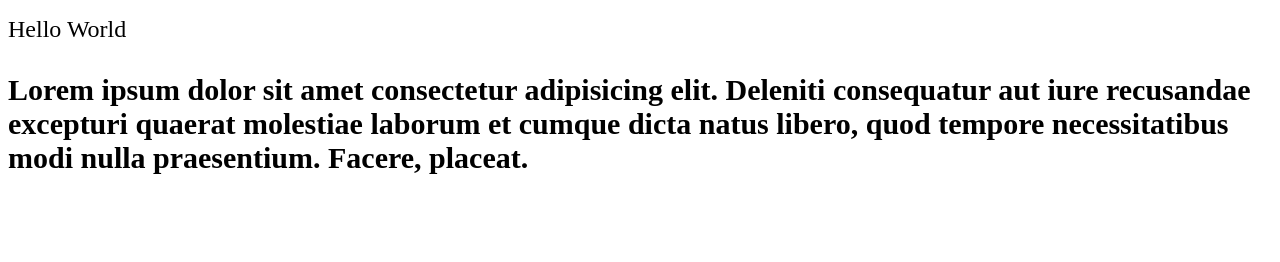
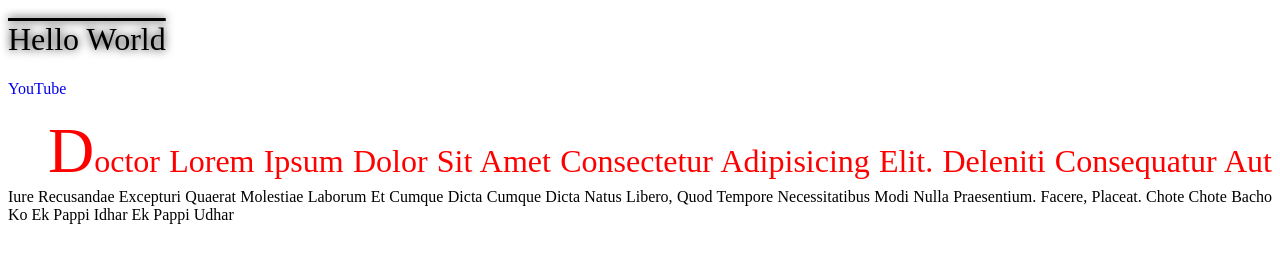
Before and after one commit to haideralishah/Saylani-Batch-9-Section-H, a plain HTML site: page HTML & CSS/class 9 - Text/index.html in a window 1280 px wide. Drawn offline with Linux system fonts and the light colour scheme.

Commit message:
text chapter completed

```diff
--- a/HTML & CSS/class 9 - Text/index.html
+++ b/HTML & CSS/class 9 - Text/index.html
@@ -22,15 +22,18 @@
       quisquam. Suscipit, accusantium?
     </p> -->
 
+    <h1>Hello World</h1>
+    <a href="#" class="special-dec">YouTube</a>
 
-
-    <h1>Hello World</h1>
     <div>
       <p>
+        <abbr title="">Doctor</abbr>
         Lorem ipsum dolor sit amet consectetur adipisicing elit. Deleniti
         consequatur aut iure recusandae excepturi quaerat molestiae laborum et
-        cumque dicta natus libero, quod tempore necessitatibus modi nulla
-        praesentium. Facere, placeat.
+        <span class="special-italic"> cumque dicta </span>
+        <span class="special-oblique"> cumque dicta </span>natus libero, quod
+        tempore necessitatibus modi nulla praesentium. Facere, placeat.
+        <cite class="special-style">chote chote bacho ko ek pappi idhar ek pappi udhar</cite>
       </p>
     </div>
   </body>
--- a/HTML & CSS/class 9 - Text/style.css
+++ b/HTML & CSS/class 9 - Text/style.css
@@ -12,10 +12,7 @@ p{
     font-size: 1.5em;
 } */
 
-
-
-
-
+/*
 
 
 div{
@@ -23,16 +20,91 @@ div{
 }
 h1, p{
     font-size: 1.5em;
-}
+} */
 
 /* h1, p{
     font-size: 50% !important;
 } */
 
+h1 {
+  font-weight: normal;
+}
+p {
+  /* font-weight: bold; */
+}
 
-h1{
-    font-weight: normal;
+/* .special-italic {
+  font-size: 32px;
+  color: rgb(255, 136, 0);
+  font-style: italic;
+} */
+/* .special-oblique {
+  font-size: 32px;
+  color: rgb(255, 136, 0);
+  font-style: oblique;
+} */
+
+.special-style {
+  font-style: normal;
+  font-weight: normal;
 }
-p{
-    font-weight: bold;
+
+p {
+  text-transform: uppercase;
+  text-transform: lowercase;
+  text-transform: capitalize;
 }
+
+h1 {
+  text-decoration: overline;
+}
+.special-dec {
+  text-decoration: none;
+}
+
+.special-dec:hover {
+  text-decoration: underline;
+  color: #ffa500;
+  font-size: 17px;
+}
+
+abbr {
+  text-decoration: none;
+}
+
+/* div{
+    font-size: 26px;
+}
+
+h1, p{
+    font-size: 50%;
+} */
+
+h1 {
+  /* word-spacing: 0.9em; */
+  /* letter-spacing: 0.5em; */
+  /* text-indent: -6.5em;     */
+
+  /* text-shadow: 2px 2px 10px #ffa500; */
+
+  text-shadow: 0px 0px 10px #000;
+}
+
+p {
+  /* line-height: 1.9em; */
+  text-align: left;
+  text-align: right;
+  text-align: center;
+  text-align: justify;
+  text-indent: 2.5em;
+}
+
+p:first-letter {
+  font-size: 2em;
+  color: #ff0000;
+}
+
+p:first-line {
+  font-size: 2em;
+  color: #ff0000;
+}
```
Also changed, not shown: HTML & CSS/class 10/index.html (added, +12 -0 lines).
